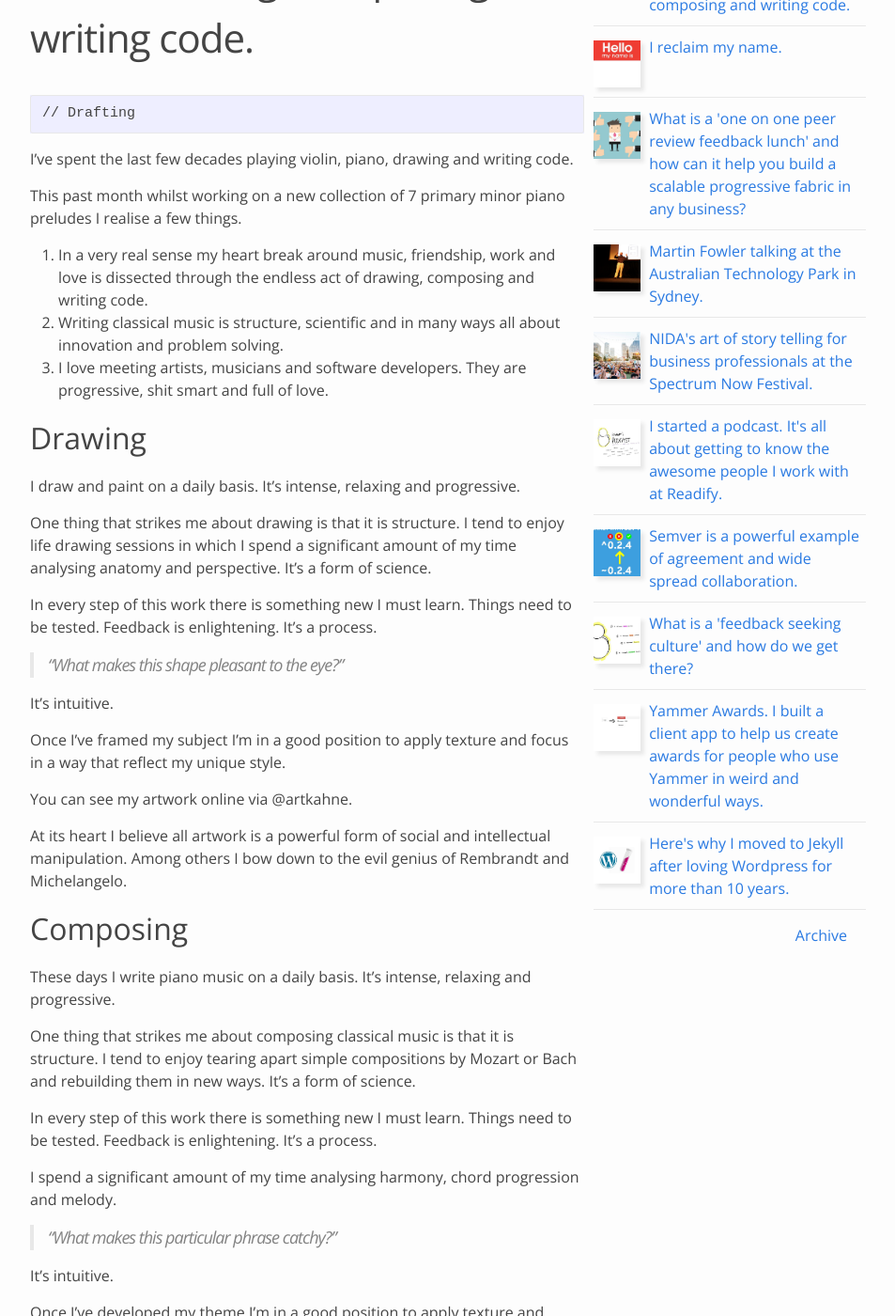
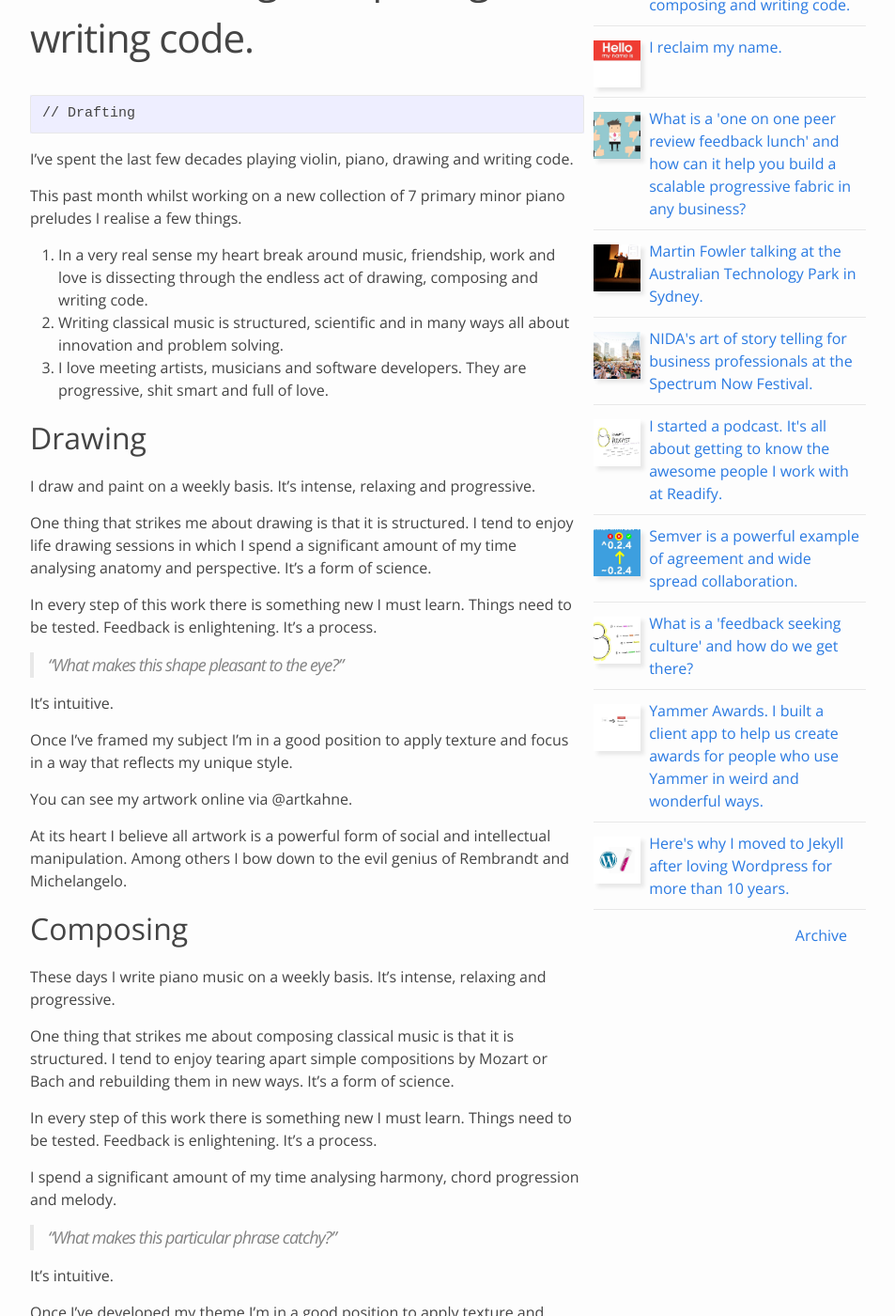
Before and after one commit to dblock/kahneraja.github.io, a Jekyll site: the page built from _posts/2016-05-02-my-heart-break-around-music-friendship-work-and-love-can-be-dissecting-through-the-endless-act-of-drawing-composing-and-writing-code.md, in a window 1280 px wide and 1400 px high, scrolled down 791 px. Shown: the whole window at 94% size, without its empty margins (163-1116 px from the left). Built offline with Jekyll 4.4.1, drawn with Linux system fonts in a browser that asks for light colours; comment, search, counter and statistics services are not loaded; some of the changed text lies outside the part shown.

Commit message:
Update 2016-05-02-my-heart-break-around-music-friendship-work-and-love-can-be-dissecting-through-the-endless-act-of-drawing-composing-and-writing-code.md

```diff
--- a/_posts/2016-05-02-my-heart-break-around-music-friendship-work-and-love-can-be-dissecting-through-the-endless-act-of-drawing-composing-and-writing-code.md
+++ b/_posts/2016-05-02-my-heart-break-around-music-friendship-work-and-love-can-be-dissecting-through-the-endless-act-of-drawing-composing-and-writing-code.md
@@ -13,15 +13,15 @@ I've spent the last few decades playing violin, piano, drawing and writing code.
 
 This past month whilst working on a new collection of 7 primary minor piano preludes I realise a few things.
 
-1. In a very real sense my heart break around music, friendship, work and love is dissected through the endless act of drawing, composing and writing code.
-2. Writing classical music is structure, scientific and in many ways all about innovation and problem solving.
+1. In a very real sense my heart break around music, friendship, work and love is dissecting through the endless act of drawing, composing and writing code.
+2. Writing classical music is structured, scientific and in many ways all about innovation and problem solving.
 3. I love meeting artists, musicians and software developers. They are progressive, shit smart and full of love.
 
 ## Drawing
 
-I draw and paint on a daily basis. It's intense, relaxing and progressive.
+I draw and paint on a weekly basis. It's intense, relaxing and progressive.
 
-One thing that strikes me about drawing is that it is structure. I tend to enjoy life drawing sessions in which I spend a significant amount of my time analysing anatomy and perspective. It's a form of science.
+One thing that strikes me about drawing is that it is structured. I tend to enjoy life drawing sessions in which I spend a significant amount of my time analysing anatomy and perspective. It's a form of science.
 
 In every step of this work there is something new I must learn. Things need to be tested. Feedback is enlightening. It's a process.
 
@@ -29,7 +29,7 @@ In every step of this work there is something new I must learn. Things need to b
 
 It's intuitive.
 
-Once I've framed my subject I'm in a good position to apply texture and focus in a way that reflect my unique style.
+Once I've framed my subject I'm in a good position to apply texture and focus in a way that reflects my unique style.
 
 You can see my artwork online via @artkahne.
 
@@ -37,9 +37,9 @@ At its heart I believe all artwork is a powerful form of social and intellectual
 
 ## Composing
 
-These days I write piano music on a daily basis. It's intense, relaxing and progressive.
+These days I write piano music on a weekly basis. It's intense, relaxing and progressive.
 
-One thing that strikes me about composing classical music is that it is structure. I tend to enjoy tearing apart simple compositions by Mozart or Bach and rebuilding them in new ways. It's a form of science.
+One thing that strikes me about composing classical music is that it is structured. I tend to enjoy tearing apart simple compositions by Mozart or Bach and rebuilding them in new ways. It's a form of science.
 
 In every step of this work there is something new I must learn. Things need to be tested. Feedback is enlightening. It's a process.
 
@@ -49,15 +49,15 @@ I spend a significant amount of my time analysing harmony, chord progression and
 
 It's intuitive.
 
-Once I've developed my theme I'm in a good position to apply texture and focus in a way that reflect my unique style.
+Once I've developed my theme I'm in a good position to apply texture and focus in a way that reflects my unique style.
 
 At its heart I believe all music is a powerful form of social and intellectual manipulation. Among others I bow down to the evil genius of Mozart and Bach.
 
 ## Coding
 
-I write code on a daily basis. It's my job at Australia's best tech consultancy. It's intense, relaxing and progressive.
+I write code on a weekly basis. It's my job at Australia's best tech consultancy. It's intense, relaxing and progressive.
 
-One thing that strikes me about writing software is that it is structure. I tend to enjoy looking at complex problems and finding ways to simplify them.  It's a form of science.
+One thing that strikes me about writing software is that it is structured. I tend to enjoy looking at complex problems and finding ways to simplify them. It's a form of science.
 
 In every step of this work there is something new I must learn. Things need to be tested. Feedback is enlightening. It's a process.
 
```
